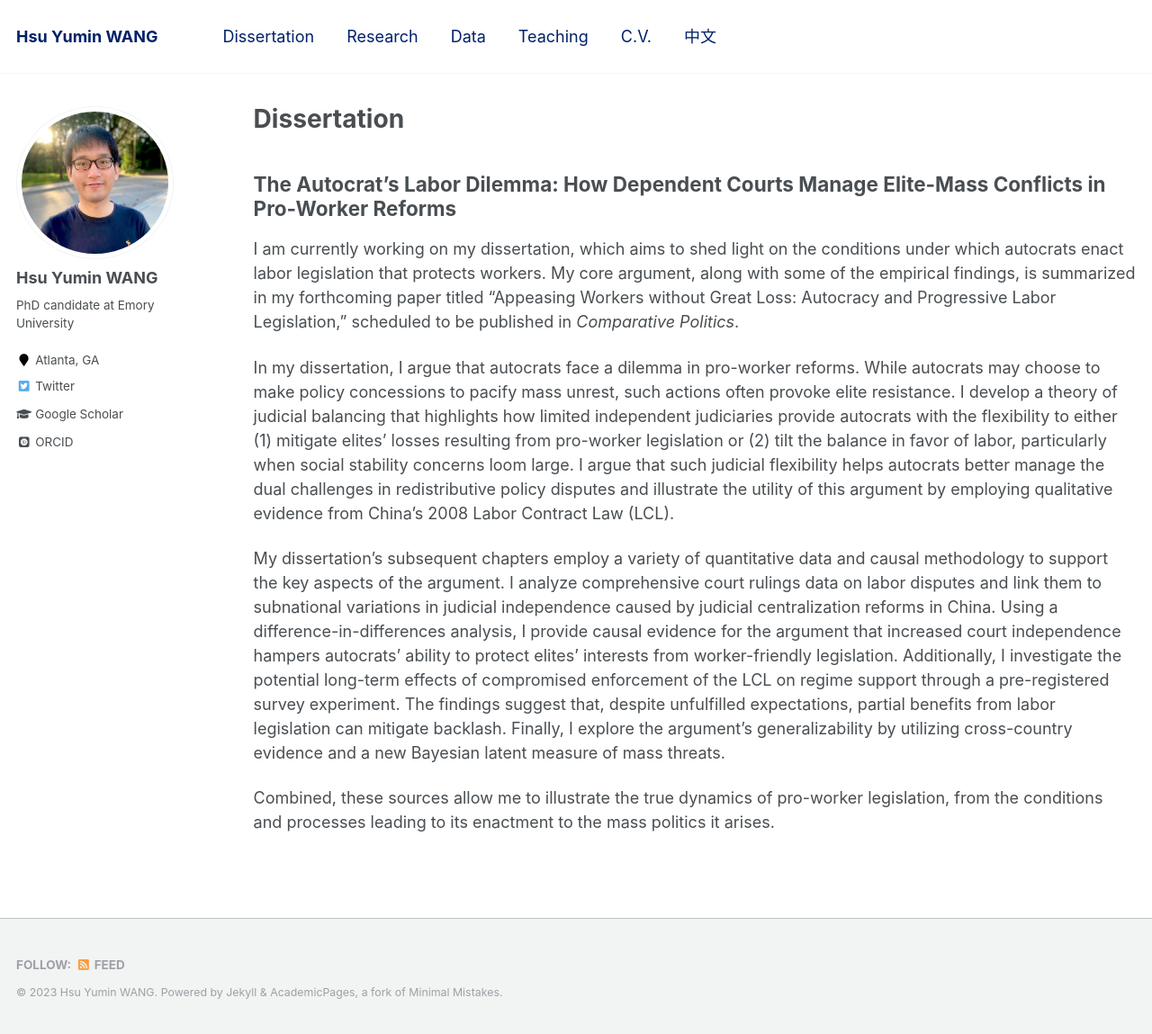
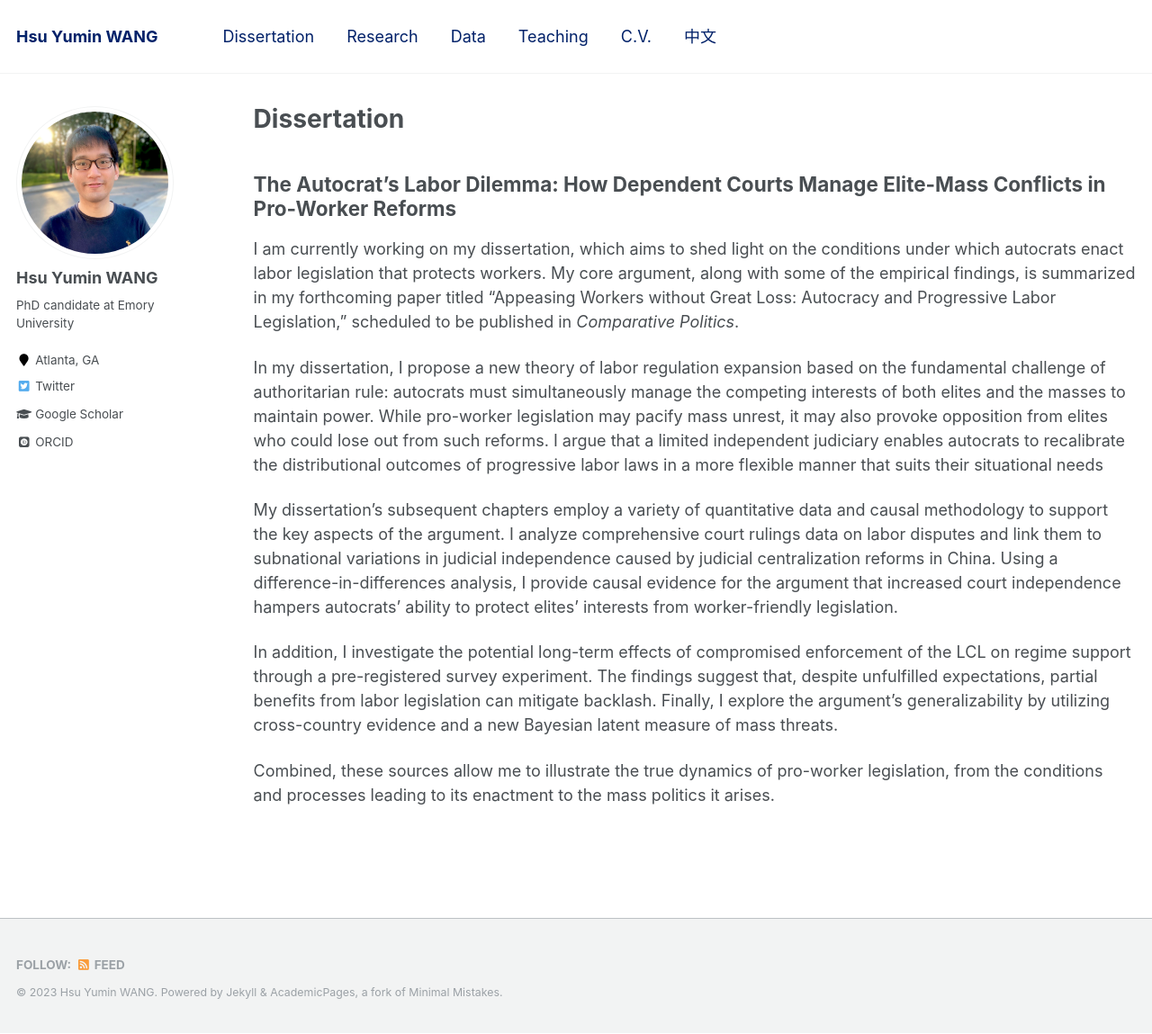
Before and after one commit to hsuyumin/hsuyumin.github.io, a Jekyll site: the page built from _pages/dissertation.md, in a window 1280 px wide and 1149 px high. Shown: the whole window at 90% size. Built offline with Jekyll 4.4.1, drawn with Linux system fonts in a browser that asks for light colours; some web fonts are replaced.

Commit message:
Update dissertation.md

```diff
--- a/_pages/dissertation.md
+++ b/_pages/dissertation.md
@@ -12,8 +12,10 @@ redirect_from:
 
 I am currently working on my dissertation, which aims to shed light on the conditions under which autocrats enact labor legislation that protects workers. My core argument, along with some of the empirical findings, is summarized in my forthcoming paper titled "Appeasing Workers without Great Loss: Autocracy and Progressive Labor Legislation," scheduled to be published in _Comparative Politics_.
 
-In my dissertation, I argue that autocrats face a dilemma in pro-worker reforms. While autocrats may choose to make policy concessions to pacify mass unrest, such actions often provoke elite resistance. I develop a theory of judicial balancing that highlights how limited independent judiciaries provide autocrats with the flexibility to either (1) mitigate elites’ losses resulting from pro-worker legislation or (2) tilt the balance in favor of labor, particularly when social stability concerns loom large. I argue that such judicial flexibility helps autocrats better manage the dual challenges in redistributive policy disputes and illustrate the utility of this argument by employing qualitative evidence from China’s 2008 Labor Contract Law (LCL).
+In my dissertation, I propose a new theory of labor regulation expansion based on the fundamental challenge of authoritarian rule: autocrats must simultaneously manage the competing interests of both elites and the masses to maintain power. While pro-worker legislation may pacify mass unrest, it may also provoke opposition from elites who could lose out from such reforms. I argue that a limited independent judiciary enables autocrats to recalibrate the distributional outcomes of progressive labor laws in a more flexible manner that suits their situational needs
 
-My dissertation's subsequent chapters employ a variety of quantitative data and causal methodology to support the key aspects of the argument. I analyze comprehensive court rulings data on labor disputes and link them to subnational variations in judicial independence caused by judicial centralization reforms in China. Using a difference-in-differences analysis, I provide causal evidence for the argument that increased court independence hampers autocrats' ability to protect elites' interests from worker-friendly legislation. Additionally, I investigate the potential long-term effects of compromised enforcement of the LCL on regime support through a pre-registered survey experiment. The findings suggest that, despite unfulfilled expectations, partial benefits from labor legislation can mitigate backlash. Finally, I explore the argument's generalizability by utilizing cross-country evidence and a new Bayesian latent measure of mass threats.
+My dissertation's subsequent chapters employ a variety of quantitative data and causal methodology to support the key aspects of the argument. I analyze comprehensive court rulings data on labor disputes and link them to subnational variations in judicial independence caused by judicial centralization reforms in China. Using a difference-in-differences analysis, I provide causal evidence for the argument that increased court independence hampers autocrats' ability to protect elites' interests from worker-friendly legislation.
+
+In addition, I investigate the potential long-term effects of compromised enforcement of the LCL on regime support through a pre-registered survey experiment. The findings suggest that, despite unfulfilled expectations, partial benefits from labor legislation can mitigate backlash. Finally, I explore the argument's generalizability by utilizing cross-country evidence and a new Bayesian latent measure of mass threats.
 
 Combined, these sources allow me to illustrate the true dynamics of pro-worker legislation, from the conditions and processes leading to its enactment to the mass politics it arises.
```
